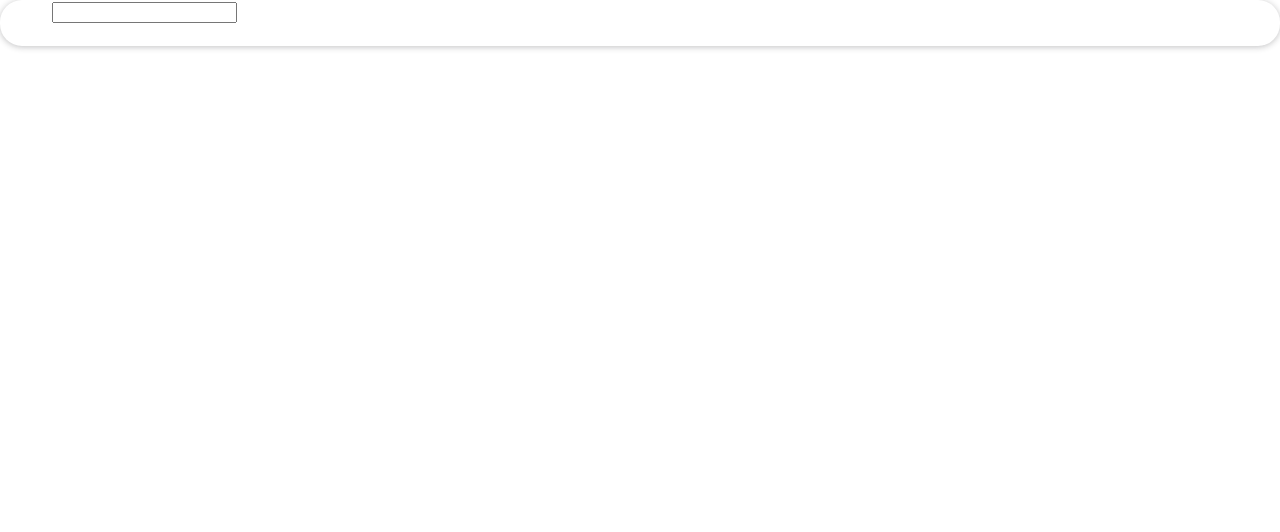
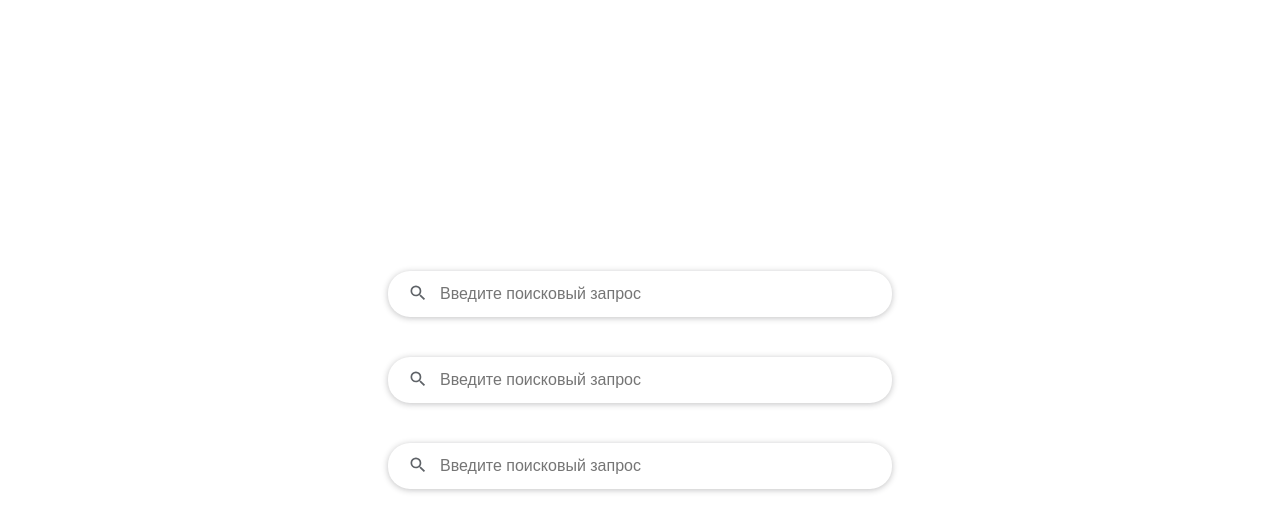
Before and after one commit to observator0722/react-proj, a JavaScript app: page / in a window 1280 px wide. Shown: the top 532 px of the page. Built offline with nearby package versions, Linux system fonts and the light colour scheme; the HTML template or start-up script is replaced by a standard one.

Commit message:
Finish Search Input

```diff
--- a/package.json
+++ b/package.json
@@ -8,7 +8,9 @@
     "@testing-library/user-event": "^13.5.0",
     "react": "^18.2.0",
     "react-dom": "^18.2.0",
+    "react-icons": "^5.0.1",
     "react-scripts": "5.0.1",
+    "sass": "^1.69.7",
     "web-vitals": "^2.1.4"
   },
   "scripts": {
--- a/src/App.css
+++ /dev/null
@@ -1,2 +0,0 @@
-.App {
-}
--- a/src/App.js
+++ b/src/App.js
@@ -1,10 +1,12 @@
-import "./App.css";
+import "./App.scss";
 import SearchInput from "./components/SearchInput";
 
 function App() {
   return (
     <div className="App">
       <SearchInput />
+      <SearchInput />
+      <SearchInput />
     </div>
   );
 }
--- /dev/null
+++ b/src/App.scss
@@ -0,0 +1,12 @@
+.App {
+  display: flex;
+  flex-direction: column;
+  justify-content: center;
+  align-items: center;
+  height: 100%;
+
+  .SearchInput {
+    width: 400px;
+    margin-bottom: 40px;
+  }
+}
--- a/src/components/SearchInput/SearchInput.css
+++ b/src/components/SearchInput/SearchInput.css
@@ -1,6 +1,27 @@
 .SearchInput {
+  position: relative;
   box-shadow: 0 1px 6px 0 #20212447;
   height: 44px;
   border-radius: 22px;
   padding: 1px 52px;
 }
+
+.SearchInput input {
+  width: 100%;
+  height: 44px;
+  box-sizing: border-box;
+  padding: 0;
+  border: 0;
+  outline-width: 0;
+  font-size: 16px;
+  color: #000000ff;
+}
+
+.SearchIcon {
+  position: absolute;
+  top: 12px;
+  left: 20px;
+  width: 20px;
+  height: 20px;
+  color: #5f6368ff;
+}
--- a/src/components/SearchInput/index.js
+++ b/src/components/SearchInput/index.js
@@ -1,8 +1,10 @@
 import './SearchInput.css'
+import { MdSearch } from "react-icons/md";
 
 const SearchInput = () => {
   return <div className='SearchInput'>
-    <input />
+    <MdSearch className='SearchIcon' col />
+    <input placeholder='Введите поисковый запрос' />
   </div>
 }
 
--- a/src/index.css
+++ b/src/index.css
@@ -3,11 +3,14 @@ body {
   font-family: -apple-system, BlinkMacSystemFont, 'Segoe UI', 'Roboto', 'Oxygen',
     'Ubuntu', 'Cantarell', 'Fira Sans', 'Droid Sans', 'Helvetica Neue',
     sans-serif;
-  -webkit-font-smoothing: antialiased;
-  -moz-osx-font-smoothing: grayscale;
+  height: 100vh;
 }
 
 code {
   font-family: source-code-pro, Menlo, Monaco, Consolas, 'Courier New',
     monospace;
 }
+
+#root {
+  height: 100%;
+}
```
Also changed, not shown: 1 other file (tests, documents, lock files or other folders).
